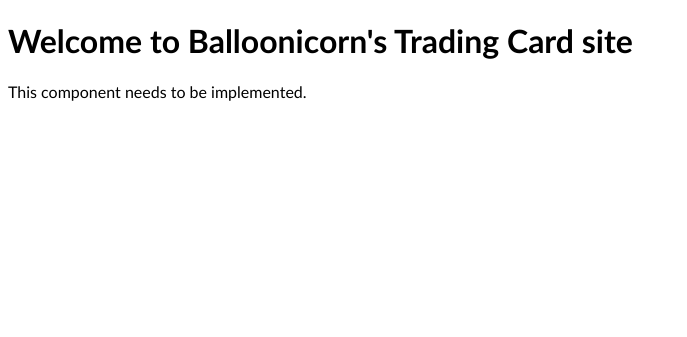
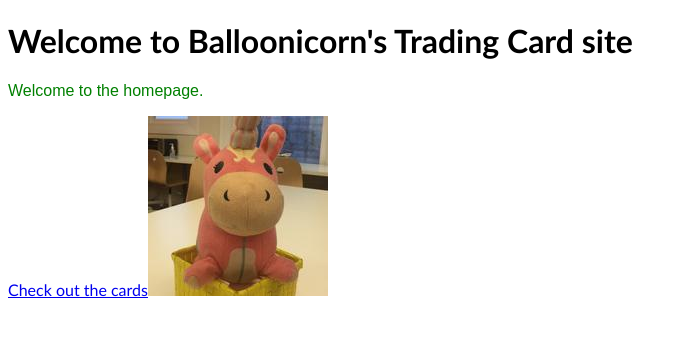
Before and after one commit to EricaTess/react-trading-cards, a Flask app: page / in a window 1280 px wide. Shown: the top 337 px of the page, without its empty margins (0-687 px from the left). Run offline with Flask 2, Linux system fonts and the light colour scheme; some libraries are stand-ins or nearby versions.

Commit message:
updated homepage html to change text, added image and link

```diff
--- a/requirements.txt
+++ b/requirements.txt
@@ -3,4 +3,4 @@ Flask==1.0.2
 itsdangerous==1.1.0
 Jinja2==2.10.1
 MarkupSafe==1.1.1
-Werkzeug==0.15.2
+Werkzeug==0.15.3
--- a/static/css/site.css
+++ b/static/css/site.css
@@ -10,3 +10,8 @@ div.card {
 body {
   font-family: "Trebuchet MS", Helvetica, sans-serif
 }
+
+p.greeting {
+  font-family: "Veranda", sans-serif;
+  color: green;
+}
--- a/static/js/homepage.jsx
+++ b/static/js/homepage.jsx
@@ -4,7 +4,9 @@ class Homepage extends React.Component {
   render() {
     return (
       <div>
-        This component needs to be implemented.
+        <p className="greeting">Welcome to the homepage.</p>
+        <a id="homepage-link" href="/cards">Check out the cards</a>
+        <img id="ballonicorn-img" src="/static/img/balloonicorn.jpg"/>
       </div>
     );
   }
```
Also changed, not shown: server.py (line endings or trailing spaces), 1 other file.
